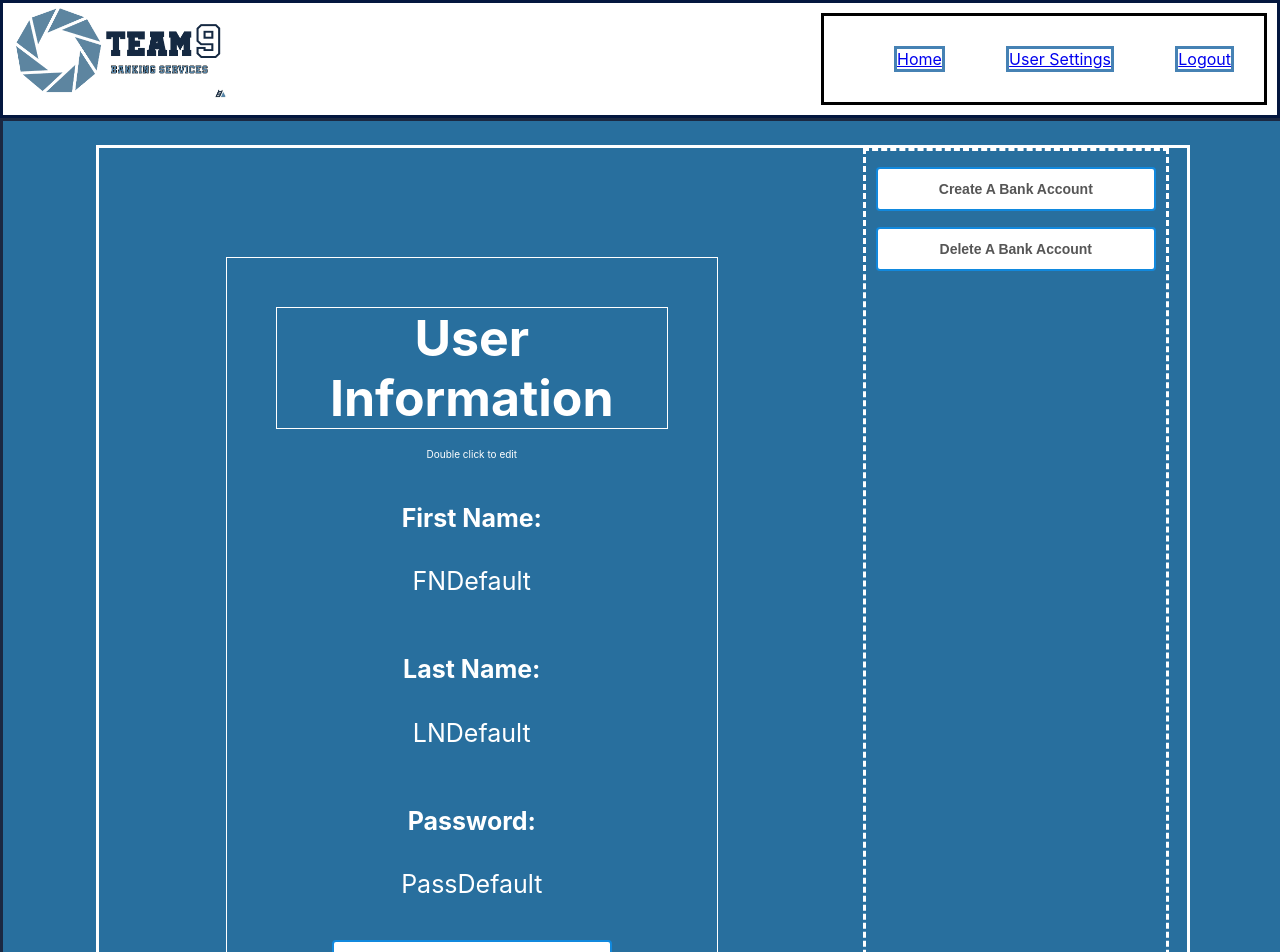
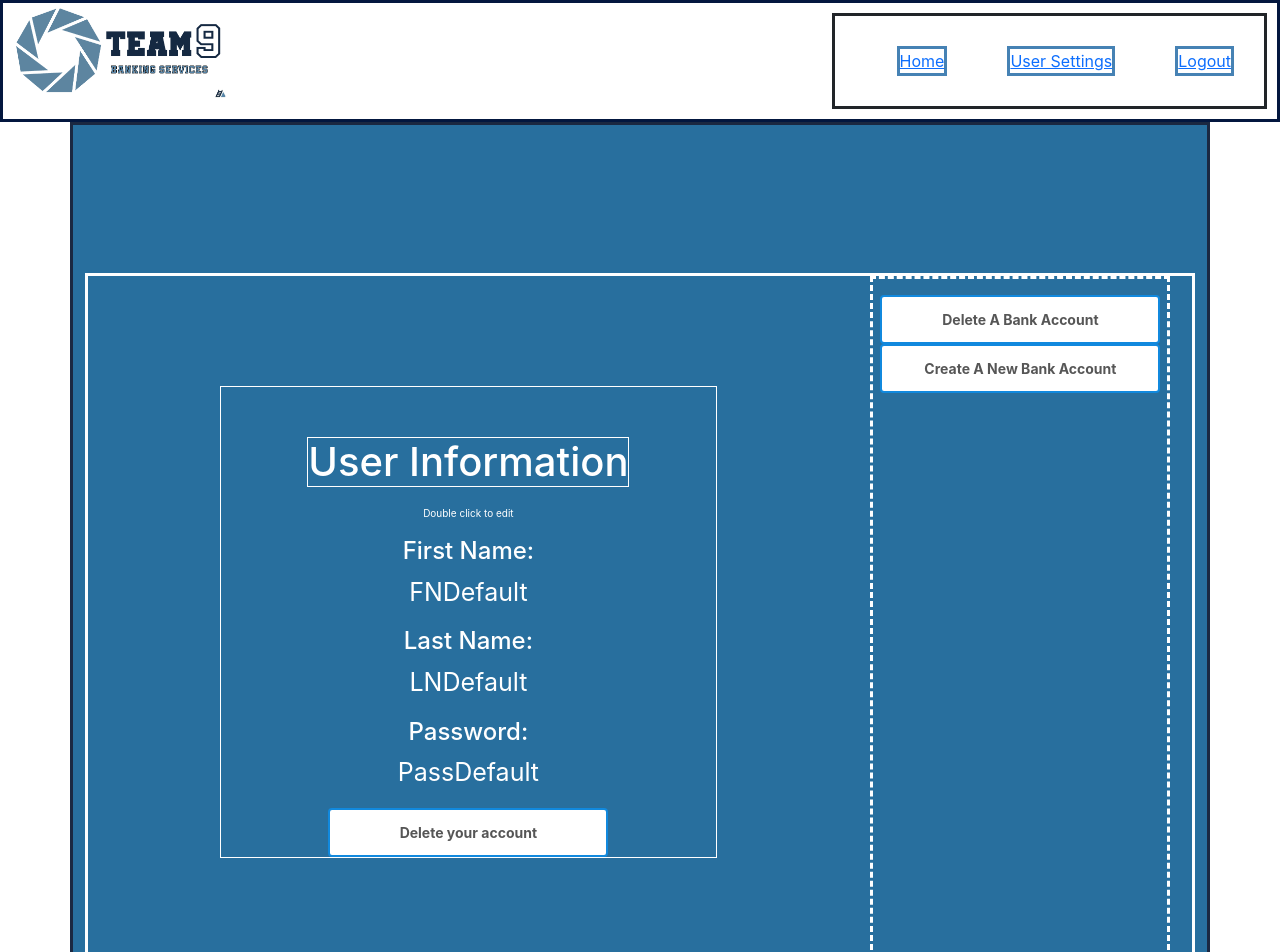
Before and after one commit to RocioAlvarezBernal/capstone-test-dep, a React (Create React App) app: page /Settings in a window 1280 px wide. Shown: the top 952 px of the page. Built offline with nearby package versions, Linux system fonts and the light colour scheme.

Commit message:
User create bank account form appears onclick

```diff
--- a/public/index.html
+++ b/public/index.html
@@ -1,6 +1,8 @@
 <!DOCTYPE html>
 <html lang="en">
   <head>
+    <link href="https://cdn.jsdelivr.net/npm/bootstrap@5.0.0-beta1/dist/css/bootstrap.min.css" rel="stylesheet" integrity="sha384-giJF6kkoqNQ00vy+HMDP7azOuL0xtbfIcaT9wjKHr8RbDVddVHyTfAAsrekwKmP1" crossorigin="anonymous">
+
     <meta charset="utf-8" />
     <link rel="icon" href="%PUBLIC_URL%/favicon.ico" />
     <meta name="viewport" content="width=device-width, initial-scale=1" />
--- a/src/App.css
+++ b/src/App.css
@@ -1,26 +1,12 @@
-/* .App { */
-  html, body, #app, #app, .container{
-  height: 100%;
+.App {
+  /* html, body, #app, #app, .container{ */
+  /* height: 100%; */
   text-align: center;
-  /* background-color: midnightblue;
-  color:white; */
-  width: 100%;
-  /* height: 100%; */
-  /* height: 1000px; */
-}
-
-/* body, html, #root, .app, .container {
-  width: 100%;
-  height: 100%;
-  /* height: 50px;
-  /* height: 1000px;
-
-} */
+  }
 
 #NavBar {
   border: solid;
   border-color: #03173f;
-  /* background-color:#03173f ; */
   display: flex;
   flex-direction: row;
   justify-content: space-between;
@@ -30,47 +16,18 @@
   flex-direction:row;
   justify-content: space-between;
   border: solid;
-  width: 400px;
   margin: 10px;
 }
 #NavBar ul li{
   margin: 30px;
   list-style: none;
-  /* width: 0px; */
   border: solid;
   border-color:steelblue;
 }
 
 #logoImg{
   height:100px ;
-  /* border:dotted; */
-  /* border-color: gray; */
 }
-
-/* .signInForm{
-
-  margin-left: 35%;
-  width: 500px;
-  align-self: center ;
-  border: solid;
-  display: flex;
-  align-items:center;
-  flex-direction:column;
-}
-#signInForm input{
-  margin: 10px;
-} */
-
-/* #SettingsPage{
-  border: solid;
-  border-color:orange;
-} */
-
-/* #LandingPage{
-  border: solid;
-  border-color:lime;
-} */
-
 
 /* HomePage */
 #HPwrapper{
@@ -134,7 +91,7 @@
   display: flex;
   flex-direction:row;
   justify-content: space-around;
-  width: 85%;
+  width: 100%;
 }
 
 #userInfoDisp{
@@ -158,20 +115,7 @@
   margin-top: -30px;
 }
 
-/* .userTextInput{
- height: 30px;
- width: 250px;
- /* margin-left: 40%; */
-/* justify-self: center; }*/
-
-
-/*.userBtn{
-  height: 30px;
-  width: 200px;
-} */
-
 #accMngmt{
-  /* border-color:; */
   width: 300px;
   height: 100%;
   border: dashed;
@@ -189,15 +133,13 @@
   font-size: 25px;
   color: #fff;
   display: flex;
-  flex-direction: column;
+  flex-direction: row;
   align-items: center;
   justify-content: center;
   background-color:rgb(40, 111, 158);
   border: solid;
   border-color:#1b2841;
-  width: 100%;
   height: 1000px;
-
 }
 
 .signInForm {
--- a/src/component/UserInfo/AccountManagement.js
+++ b/src/component/UserInfo/AccountManagement.js
@@ -1,25 +1,30 @@
 import React from 'react'
 import LISbutton from '../LISbutton'
+import CreateAccountOpt from './CreateAccountOpt'
 
 class AccountManagement extends React.Component {
     render(){
         return(
             <div>
-                <form id='accMngmt'>
+                <div id='accMngmt'>
                     {/* <input id='btn' type="submit" value='Create an Account'></input> */}
-                    <LISbutton
+                    {/* <LISbutton
                         text ={'Create A Bank Account'}
                         disabled={false}
                         onClick ={ console.log('clicked') }
-                    />
+                    /> */}
                     {/* <input type="submit" value='Delete an Account'></input> */}
                     <LISbutton
                         text ={'Delete A Bank Account'}
                         disabled={false}
-                        onClick ={ console.log('clicked') }
+                        // onClick ={ console.log('clicked') }
                     />
 
-                </form>
+                    <CreateAccountOpt />
+                </div>
+
+
+
             </div>
         )
     }
--- a/src/component/UserInfo/CreateAccountOpt.js
+++ b/src/component/UserInfo/CreateAccountOpt.js
@@ -5,66 +5,90 @@ class CreateAccountOpt extends React.Component {
     constructor(){
         super()
         this.state={
-            content:null,
-            inDisplayMode: false
+            inDisplayMode: false,
+            initialBalance: null
         }
+        this.onSubmit = this.onSubmit.bind(this);
+        this.onInputChange = this.onInputChange.bind(this);
     }
 
-    displayMode=()=>{
-        this.setState(
-            {
-                inDisplayMode: !this.state.inDisplayMode
-            }
-        )
+    onInputChange(event){
+        this.setState({
+            [event.target.name]: event.target.value
+        });
     }
 
-    updateValue=()=>{
-        this.setState(
-            {
-                inDisplayMode: false,
-                content: this.refs.textInput.value
-            }
-        )
+    onSubmit(){
+        console.log(this.state)
+        // this.setState({inDisplayMode: !this.state.inDisplayMode});
     }
 
-    renderDisplayMode = () => {
-        return (
+    render(){
+        const { items } = this.state;
+
+        const buttonText =  this.state.inDisplayMode ? "Cancel" : "Create A New Bank Account";
+        const form = this.state.inDisplayMode ? (
+
+            <div ref="Form">
                     <div>
-                <h4>Select the type of account:</h4>
-                <div>
-                <label for="Account">Select the type of account</label>
+                    <button
+                        className= "btn"
+                        type="submit"
+                        onSubmit = {this.onSubmit}
+                    >
+                        Submit
+                    </button>
+                        <label for="Account" placeholder="Select a type of account">Select the type of account</label>
                         <select id="acct" name="acct">
                         <option value="Savings">Savings</option>
                         <option value="Checkings">Checkings</option>
                         <option value="CD">CD</option>
                         <option value="IRA">IRA</option>
                         </select>
+                         {/*<div>
+
+                             <input
+                                name="startingAmount"
+                                type="text"
+                                placeholder="Amount"
+                                min="0.01"
+                                step="0.01"
+                                max="2500"
+                                placeholder ="$00.00"
+                                value = {this.state.startingAmount}
+                                onChange={this.onInputChange}
+                            ></input> */}
+
+                            <div class="input-group">
+                            <span class="input-group-text">$</span>
+                            <input type="text" class="form-control" aria-label="Amount (to the nearest dollar)"/>
+                            <div class="input-group-append">
+                            {/* <span class="input-group-text">0.00</span> */}
+                            </div>
                             </div>
 
-            <LISbutton
-                text= 'Submit'
-                disabled={this.props.disabled}
-                onClick={this.updateValue}
-                className='lisb'
-            />
                         </div>
-        )
-    }
+                    </div>
+             ) : ( <div></div>
 
-    renderDefaultView=()=>{
+        );
+
         return(
             <div>
+            <button
+                className='btn'
+                onClick = {( () => {
+                    this.setState({inDisplayMode: !this.state.inDisplayMode});
+                })}
+            >
+            {buttonText}
+            </button>
+            {form}
+
 
            </div>
+
         )
-    }
-
-
-
-    render(){
-
-        return this.state.inDisplayMode ?
-            this.renderDisplayMode():this.renderDefaultView()
     }
 }
 
--- a/src/component/UserInfo/UserInformation.js
+++ b/src/component/UserInfo/UserInformation.js
@@ -77,12 +77,15 @@ class UserInformation extends React.Component {
                 <LastNameUserInfo />
                 <PasswordUserInfo />
                 <div>
-                <LISbutton
-                    text ={'Delete Your Account'}
-                    disabled={false}
-                    onClick ={ console.log('clicked') }
-                    />
+                <button
+                    type="button"
+                    class="btn btn-danger"
+                >
+                Delete your account
+                </button>
+
                 </div>
+
             </div>
         )
 
--- a/src/component/pages/SettingsPage.js
+++ b/src/component/pages/SettingsPage.js
@@ -10,6 +10,7 @@ class SettingsPage extends React.Component {
             <main id='SettingsPageMain' >
                 <UserInformation />
                 <AccountManagement />
+
             </main>
             </div>
         )
```
Also changed, not shown: 1 other file (tests, documents, lock files or other folders). Lines whose indentation alone changed are shown as unchanged.
